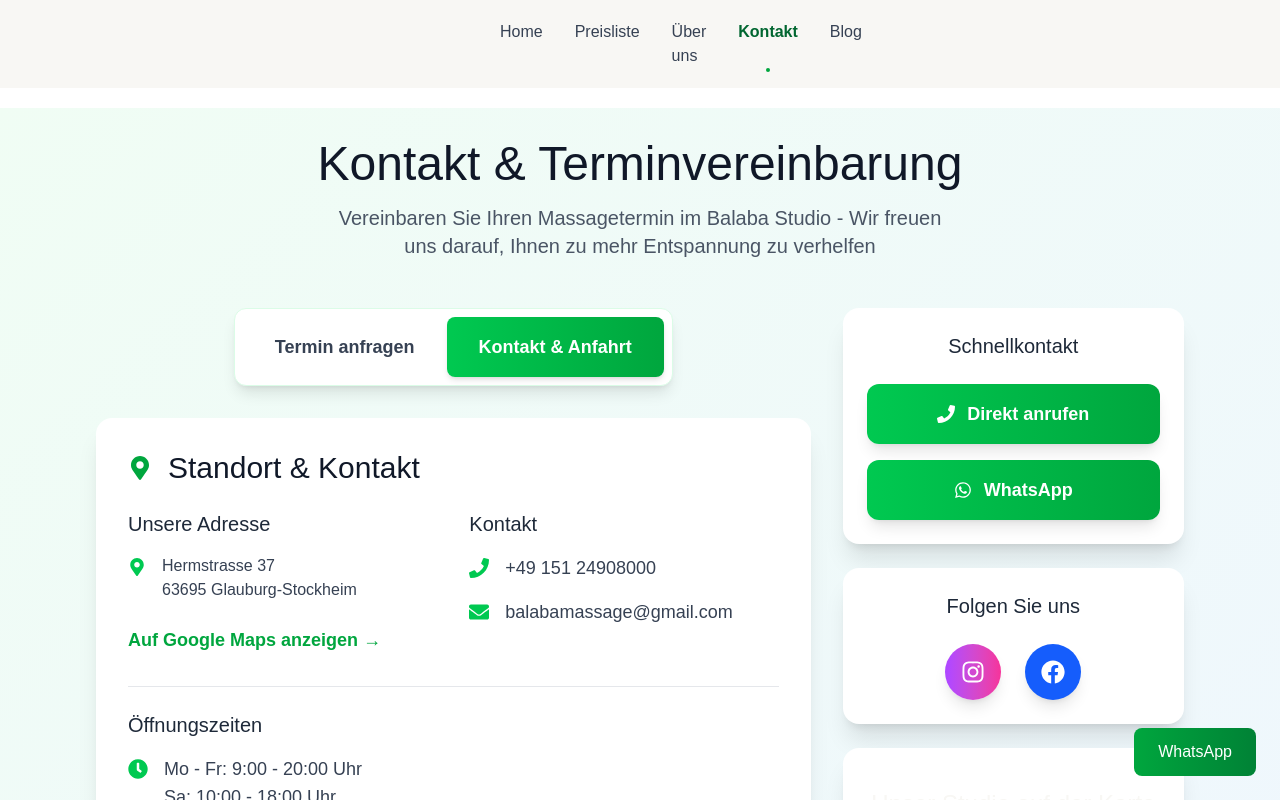
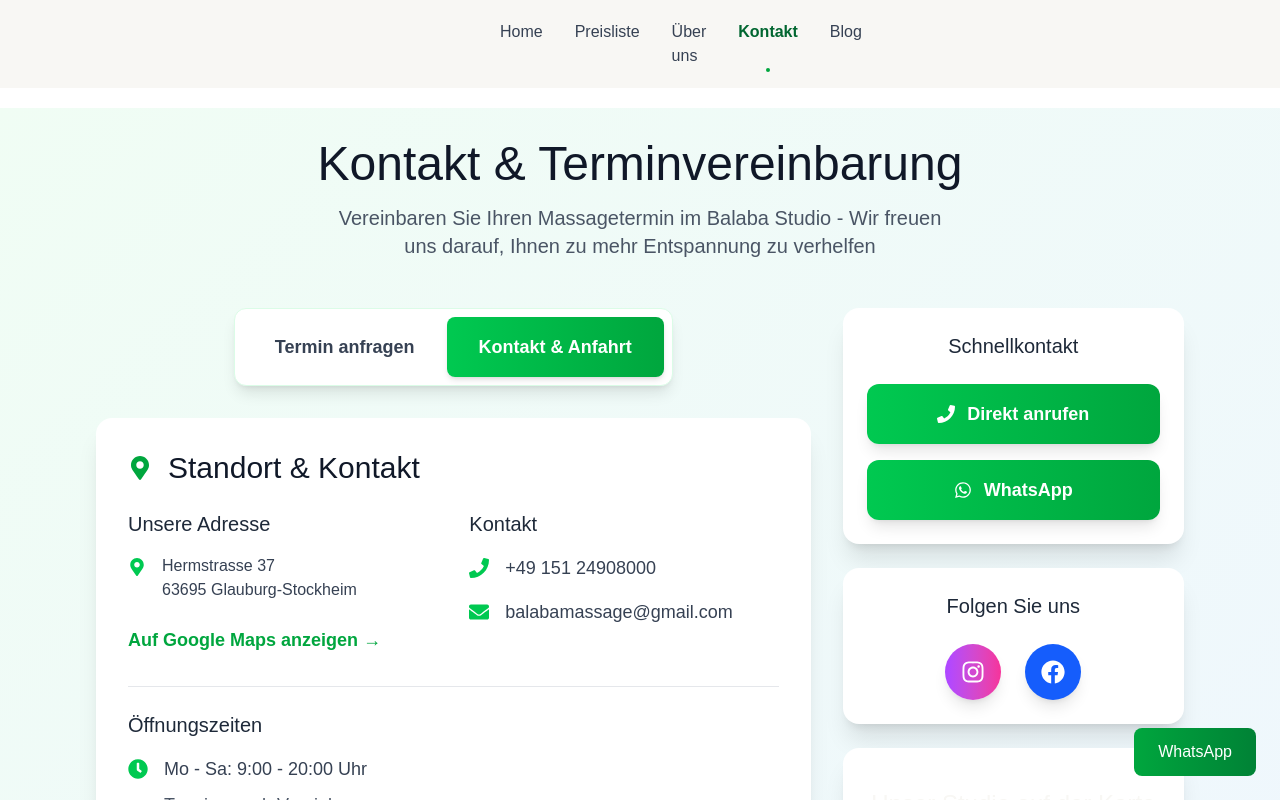
Before and after one commit to BalabaSerhii/salon, a Next.js app: page /contacts in a window 1280 px wide. Both pictures are taken after a click on the button "Kontakt & Anfahrt". Shown: the top 800 px of the page. Built offline with nearby package versions, Linux system fonts and the light colour scheme.

Commit message:
Update page.tsx

```diff
--- a/app/contacts/page.tsx
+++ b/app/contacts/page.tsx
@@ -988,8 +988,7 @@ export default function ContactPage() {
                     <div className="flex items-start text-gray-700 text-lg">
                       <FaClock className="text-green-500 mr-4 mt-1 flex-shrink-0 text-xl" />
                       <div>
-                        <p className="font-bold">Mo - Fr: 9:00 - 20:00 Uhr</p>
-                        <p className="font-bold">Sa: 10:00 - 18:00 Uhr</p>
+                        <p className="font-bold">Mo - Sa: 9:00 - 20:00 Uhr</p>
                         <p className="text-gray-600 mt-2 font-medium">
                           Termine nach Vereinbarung
                         </p>
```
